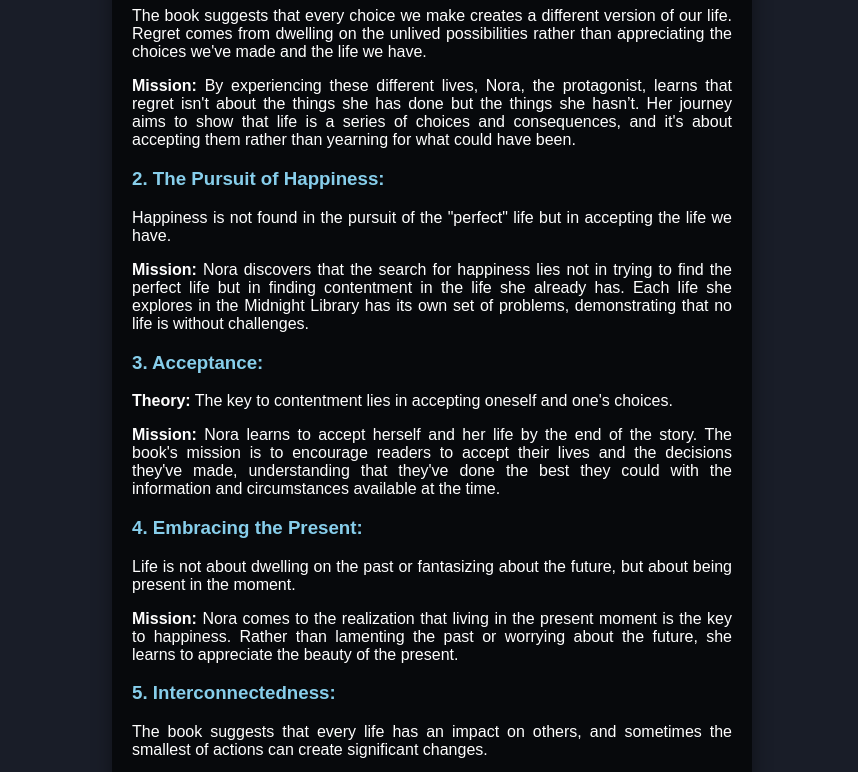
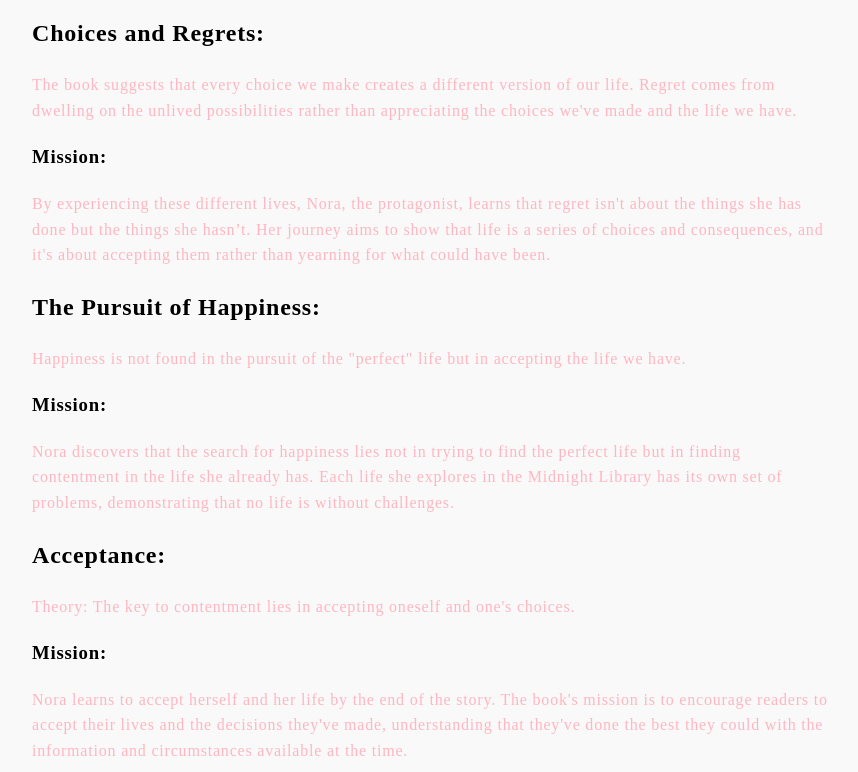
Before and after one commit to ArchitaSethi24/Ebook-store, a plain HTML site: page r5.html in a window 1280 px wide. Shown: the part 80-852 px from the top of the page, without its empty margins (208-1066 px from the left). Drawn offline with Linux system fonts and the light colour scheme.

Commit message:
r5 changed

```diff
--- a/r5.html
+++ b/r5.html
@@ -6,77 +6,56 @@
     <title>The Midnight Library</title>
     <style>
         body {
+            font-family: "Times New Roman", Times, serif;
+            color: lightpink;
+            line-height: 1.6;
+            letter-spacing: 0.05em;
             margin: 0;
             padding: 0;
-    font-family: Arial, sans-serif;
-    background-color: #191D28;
-    color: #FFFFFF;
+            background-color: #f9f9f9;
         }
         .container {
-    width: 100%;
-    height: 100vh;
-    display: flex;
-    justify-content: center;
-    align-items: center;
+            max-width: 800px;
+            margin: 20px auto;
+            padding: 0 20px;
         }
-  .content {
-    max-width: 600px;
-    padding: 20px;
-    background-color: rgba(0, 0, 0, 0.7);
-    border-radius: 10px;
-    box-shadow: 0 0 20px rgba(0, 0, 0, 0.4);
-  }
-  h1 {
-    color: #87CEEB;
-    text-align: center;
-  }
-  p {
-    text-align: justify;
-  }
-  .themes {
-    margin-top: 20px;
-  }
-  .themes h3 {
-    color: #87CEEB;
-  }
-  .theme-item {
-    margin-top: 15px;
+        h1, h2, h3, h4, h5, h6 {
+            color: black;
         }
     </style>
 </head>
 <body>
     <div class="container">
-  <div class="content">
         <h1>The Midnight Library</h1>
-    <p>"The Midnight Library" by Matt Haig is a novel that delves into the theme of regret and the pursuit of happiness. While the book doesn't offer a defined "mission" in a traditional sense, its central message revolves around the idea of embracing life as it is, appreciating the choices we've made, and finding contentment in the present.</p>
-    <div class="themes">
-      <h3>1. Choices and Regrets:</h3>
-      <div class="theme-item">
+        <h2>Choices and Regrets:</h2>
         <p>The book suggests that every choice we make creates a different version of our life. Regret comes from dwelling on the unlived possibilities rather than appreciating the choices we've made and the life we have.</p>
-        <p><strong>Mission:</strong> By experiencing these different lives, Nora, the protagonist, learns that regret isn't about the things she has done but the things she hasn’t. Her journey aims to show that life is a series of choices and consequences, and it's about accepting them rather than yearning for what could have been.</p>
-      </div>
-      <h3>2. The Pursuit of Happiness:</h3>
-      <div class="theme-item">
+
+        <h3>Mission:</h3>
+        <p>By experiencing these different lives, Nora, the protagonist, learns that regret isn't about the things she has done but the things she hasn’t. Her journey aims to show that life is a series of choices and consequences, and it's about accepting them rather than yearning for what could have been.</p>
+
+        <h2>The Pursuit of Happiness:</h2>
         <p>Happiness is not found in the pursuit of the "perfect" life but in accepting the life we have.</p>
-        <p><strong>Mission:</strong> Nora discovers that the search for happiness lies not in trying to find the perfect life but in finding contentment in the life she already has. Each life she explores in the Midnight Library has its own set of problems, demonstrating that no life is without challenges.</p>
-      </div>
-      <h3>3. Acceptance:</h3>
-      <div class="theme-item">
-        <p><strong>Theory:</strong> The key to contentment lies in accepting oneself and one's choices.</p>
-        <p><strong>Mission:</strong> Nora learns to accept herself and her life by the end of the story. The book's mission is to encourage readers to accept their lives and the decisions they've made, understanding that they've done the best they could with the information and circumstances available at the time.</p>
-      </div>
-      <h3>4. Embracing the Present:</h3>
-      <div class="theme-item">
+
+        <h3>Mission:</h3>
+        <p>Nora discovers that the search for happiness lies not in trying to find the perfect life but in finding contentment in the life she already has. Each life she explores in the Midnight Library has its own set of problems, demonstrating that no life is without challenges.</p>
+
+        <h2>Acceptance:</h2>
+        <p>Theory: The key to contentment lies in accepting oneself and one's choices.</p>
+
+        <h3>Mission:</h3>
+        <p>Nora learns to accept herself and her life by the end of the story. The book's mission is to encourage readers to accept their lives and the decisions they've made, understanding that they've done the best they could with the information and circumstances available at the time.</p>
+
+        <h2>Embracing the Present:</h2>
         <p>Life is not about dwelling on the past or fantasizing about the future, but about being present in the moment.</p>
-        <p><strong>Mission:</strong> Nora comes to the realization that living in the present moment is the key to happiness. Rather than lamenting the past or worrying about the future, she learns to appreciate the beauty of the present.</p>
-      </div>
-      <h3>5. Interconnectedness:</h3>
-      <div class="theme-item">
+
+        <h3>Mission:</h3>
+        <p>Nora comes to the realization that living in the present moment is the key to happiness. Rather than lamenting the past or worrying about the future, she learns to appreciate the beauty of the present.</p>
+
+        <h2>Interconnectedness:</h2>
         <p>The book suggests that every life has an impact on others, and sometimes the smallest of actions can create significant changes.</p>
-        <p><strong>Mission:</strong> By exploring the lives she could have lived, Nora learns how interconnected everyone is and the impact she has on others. This knowledge helps her appreciate her own life and the lives of those around her.</p>
-      </div>
-    </div>
-  </div>
+
+        <h3>Mission:</h3>
+        <p>By exploring the lives she could have lived, Nora learns how interconnected everyone is and the impact she has on others. This knowledge helps her appreciate her own life and the lives of those around her.</p>
     </div>
 </body>
 </html>
```
Lines whose indentation alone changed are shown as unchanged.
